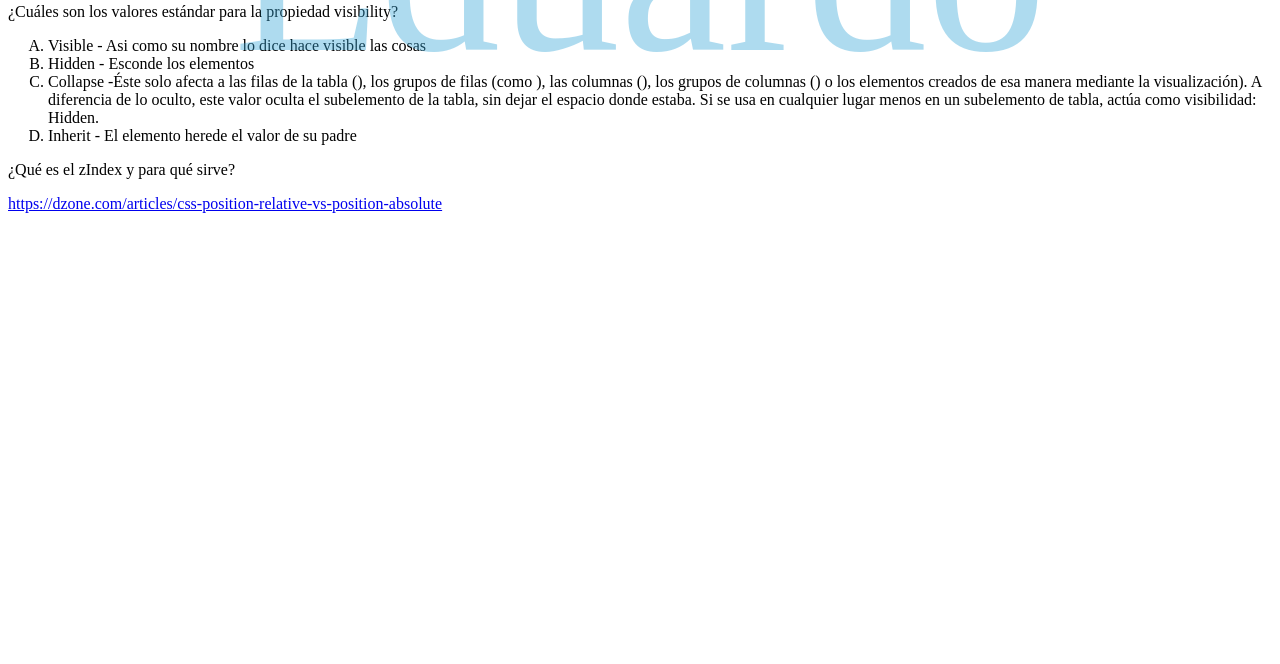
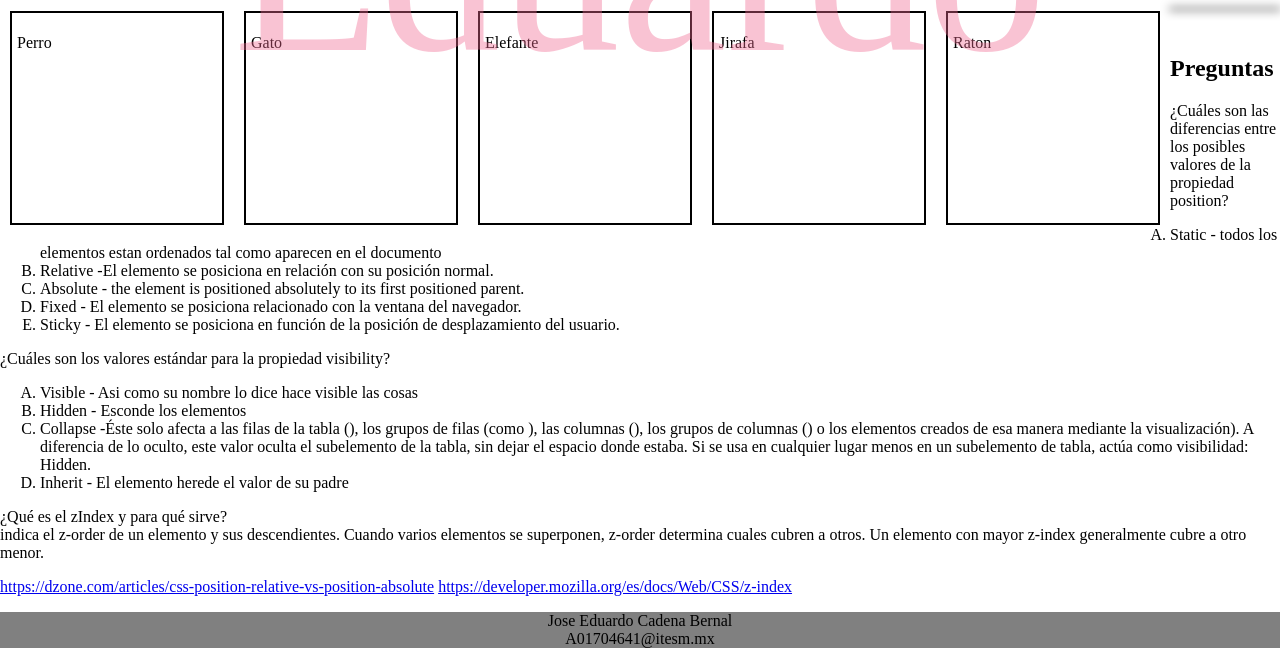
Before and after one commit to jeduardocb/DAW, a PHP site: page /lab6.html in a window 1280 px wide. Shown: the part 431-1095 px from the top of the page. Before the commit the page ends 644 px from the top, so only its background shows below. Run offline with PHP 8.4, Linux system fonts and the light colour scheme.

Commit message:
faltan detalles

```diff
--- a/lab 6/lab6.css
+++ b/lab 6/lab6.css
@@ -1,10 +1,18 @@
 body {
   font-size: 16px;
+  max-width: 80em;
+  margin: 0 auto;
 }
+#puntero{
+  background-color: red;
+}
+  /*Al igual que los comentarios condicionales que se han venido usando específicamente para Microsoft Internet Explorer, los prefijos son un tipo de filtro que permite que una instrucción CSS se aplique específicamente a un navegador o familia de navegadores pero no a los demás. Sin embargo, a diferencia de los comentarios condicionales, existen prefijos específicos para todos los tipos de navegador. A continuación se indican los prefijos más habituales y seguidamente pasaremos a ver un ejemplo.
+  https://www.aprenderaprogramar.com/index.php?option=com_content&view=article&id=761:prefijos-css-de-navegador-chrome-firefox-iexplorer-opera-safari-webkit-moz-ms-o-ejemplos-cu01056d&catid=75&Itemid=203
+  */
 body:after {
   content: "Eduardo";
   font-size: 15em;
-  color: rgba(52, 166, 214, 0.4);
+  color: rgba(241, 105, 146, 0.4);
   z-index: 9999;
 
   display: flex;
@@ -28,3 +36,26 @@ body:after {
   -o-user-select: none;
   user-select: none;
 }
+hr {
+    border: 0;
+    height: 0; /* Firefox... */
+    box-shadow: 0 0 10px 1px black;
+    content: "\00a0";
+}
+footer{
+  text-align: center;
+  background-color: gray;
+}
+
+#div1,#div2,#div3,#div4,#div5 {
+  float: left;
+  width: 200px;
+  height: 200px;
+  margin: 10px;
+  padding: 5px;
+  border: 2px solid black;
+}
+
+#hola{
+  visibility: hidden;
+}
--- a/lab 6/lab6.html
+++ b/lab 6/lab6.html
@@ -6,28 +6,67 @@
 </head>
 <body>
 	<header>
-		<h1>Laboratorio 6</h1>
+		<h1 id="titulo">Laboratorio 6</h1>
 	</header>
+	<hr>
+	<div  >
+		<p onmouseover="hacer_over()" id="puntero">Pasa el puntero sobre este texto o la imagen </p>
+		<img src="https://javier.rodriguez.org.mx/itesm/2014/tecnologico-de-monterrey-blue.png"  id="imagen1" ononmouseover="hacer_over()" width="100" height="50">
+		<br><br><br>
+	</div>
+	<hr>
+
+	<div name="instrucciones">
+		<p>Arrastra cada imagen a su lugar correspondiente</p>
+	</div>
+
+	<div name="imagenes">
+		<img src="https://www.infobae.com/new-resizer/ehc9ShbXRdQUtT9YVvS01uZRBDw=/750x0/filters:quality(100)/s3.amazonaws.com/arc-wordpress-client-uploads/infobae-wp/wp-content/uploads/2018/10/11180720/raton-sexo.jpg" draggable="true" ondragstart="drag(event)" id="raton" width="150" height="150">
+
+		<img src="https://img2.freepng.es/20190415/oxt/kisspng-giraffe-portable-network-graphics-clip-art-image-t-download-free-png-giraffe-dlpng-com-5cb53b1c29d198.9146637715553810201713.jpg" draggable="true" ondragstart="drag(event)" id="jirafa" width="150" height="150">
+
+		<img src="https://img.lovepik.com/original_origin_pic/18/12/17/66e65b02e25dbd9abdaf6a4d71bd88c2.png_wh860.png" draggable="true" ondragstart="drag(event)" id="gato" width="150" height="150">
+
+		<img src="https://clinicaanoeta.com/wp-content/uploads/2019/10/color-lengua-perros-700x350.png" draggable="true" ondragstart="drag(event)" id="perro" width="150" height="150">
+
+		<img src="https://img1.freepng.es/20171221/roe/little-elephant-png-clipart-image-5a3b72454d6948.3012332915138453173171.jpg" draggable="true" ondragstart="drag(event)" id="elefante" width="150" height="150">
+	</div>
 
 
 
 
-<div class="a">This div element has position: relative;
-  <div class="b">This div element has position: absolute and top: -20px.</div>
-</div>
+	<div id="div1" ondrop="drop(event)" ondragover="allowDrop(event)">
+ 		<p>Perro</p>
+	</div>
 
-<div class="c">This div element has no parent element, has position: absolute and is placed 150 pixels down from the top of the document body.</div>
-	<br><br><br>
-
-	A partir de un documento o sitio de los que entregaste previamente (o si lo prefieres elabora uno nuevo), agrega las siguientes características:
-Usando texto con estilos o alguna imagen, crea una marca de agua para tu documento HTML.
-Cambia el estilo de las letras de alguna parte del documento con eventos diferentes a onClic.
-Para los campos de una forma, o para algún texto corto del documento, haz que de manera dinámica aparezca ayuda o información relevante o complementaria. Usa tu creatividad.
-Investiga y prueba las funciones setInterval y setTimeout de JavaScript. De alguna manera incorpora una de ellas en el documento para agregarle una nueva característica al sitio.
-Afortunadamente drag-and-drop ahora es parte del estándar HTML5 :) Utilizando como referencia el siguiente tutorial, incorpora esta característica a tu documento: http://www.w3schools.com/html/html5_draganddrop.asp
+	<div id="div2" ondrop="drop(event)" ondragover="allowDrop(event)">
+		<p>Gato</p>
+	</div>
 
 
-	<div name="preguntas">
+	<div id="div3" ondrop="drop(event)" ondragover="allowDrop(event)">
+		<p>Elefante</p>
+	</div>
+
+
+	<div id="div4" ondrop="drop(event)" ondragover="allowDrop(event)">
+		<p>Jirafa</p>
+	</div>
+
+
+	<div id="div5" ondrop="drop(event)" ondragover="allowDrop(event)">
+		<p>Raton</p>
+	</div>
+
+
+
+
+	<hr>
+
+
+	<img src="https://vignette.wikia.nocookie.net/memes-pedia/images/b/b7/Ola_k_ase.jpg/revision/latest/top-crop/width/360/height/450?cb=20160227193105&path-prefix=es"  id="hola" width="1" height="1">
+	<div name="preguntas" id="preguntas">
+		<h2>Preguntas</h2>
 		<p>
 			¿Cuáles son las diferencias entre los posibles valores de la propiedad position?
 			<ol type="A">
@@ -51,14 +90,25 @@ Afortunadamente drag-and-drop ahora es parte del estándar HTML5 :) Utilizando c
 
 		<p>
 			¿Qué es el zIndex y para qué sirve?
+			<br>
+			indica el z-order de un elemento y sus descendientes. Cuando varios elementos se superponen, z-order determina cuales cubren a otros. Un elemento con mayor z-index generalmente cubre a otro menor.
+
 		</p>
 
 	</div>
 	<div name="referencias">
 		<a href="https://dzone.com/articles/css-position-relative-vs-position-absolute">https://dzone.com/articles/css-position-relative-vs-position-absolute</a>
-		<a href=""></a>
+		<a href="https://developer.mozilla.org/es/docs/Web/CSS/z-index">https://developer.mozilla.org/es/docs/Web/CSS/z-index</a>
 
 	</div>
+
+	<footer>
+		<p>
+			Jose Eduardo Cadena Bernal
+			<br>
+			A01704641@itesm.mx
+		</p>
+	</footer>
 	<script type="text/javascript" src="lab6.js"></script>
 </body>
 </html>
--- a/lab 6/lab6.js
+++ b/lab 6/lab6.js
@@ -0,0 +1,49 @@
+//cada segundo se ejecuta setalign
+setInterval(setAlign, 1000);
+ //cambiar de color el titulo del documento y tambien cambiar el alineado cada segundo
+function setAlign() {
+  let titulo = document.getElementById("titulo");
+  titulo.style.backgroundColor = titulo.style.backgroundColor == "blue" ? "red" : "blue";
+  titulo.style.textAlign  = titulo.style.textAlign  == "left" ? "right" : "left";
+
+}
+//cuando se haga un mouseover alertar y poner un timeout para que cambie a negro
+
+
+
+function hacer_over(){
+  let preguntas=document.getElementById("preguntas");
+  let hola=document.getElementById("hola");
+
+  let imagen=document.getElementById("imagen1");
+  imagen.width= 200;
+  imagen.height= 100;
+  hola.width= 200;
+  hola.height= 100;
+  hola.style.visibility = "visible";
+  preguntas.style.textDecoration = "line-through";
+
+  alert("El logo tanto el texto cambiaran de forma y en 3 segundos volvera a la normalidad");
+  setTimeout(function(){
+    preguntas.style.textDecoration = "none";
+    imagen.width= 100;
+    imagen.height= 50;
+    hola.style.visibility = "hidden";
+   }, 3000);
+
+}
+
+/*--------------drag and drop -----------*/
+function allowDrop(ev) {
+  ev.preventDefault();
+}
+
+function drag(ev) {
+  ev.dataTransfer.setData("text", ev.target.id);
+}
+
+function drop(ev) {
+  ev.preventDefault();
+  var data = ev.dataTransfer.getData("text");
+  ev.target.appendChild(document.getElementById(data));
+}
```
